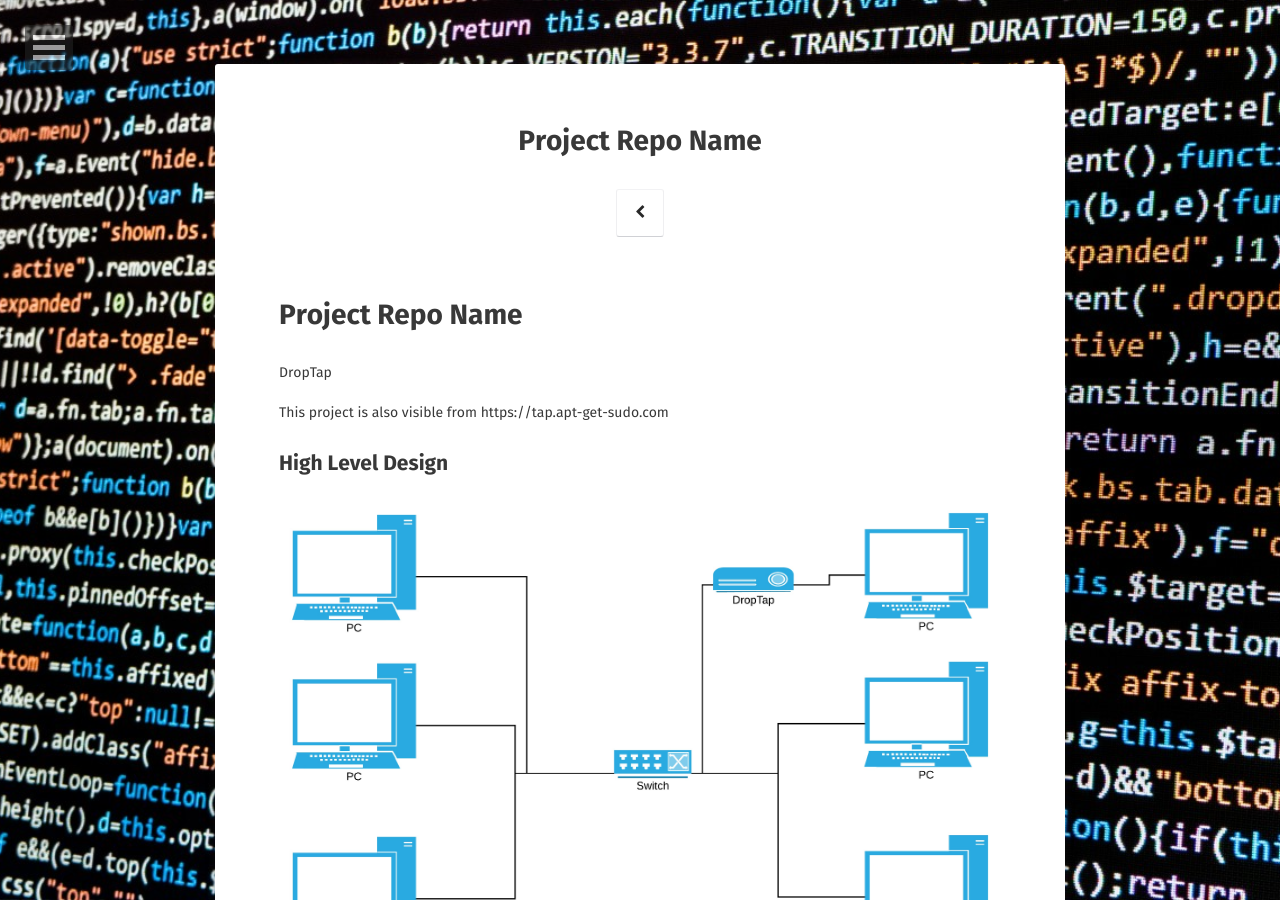
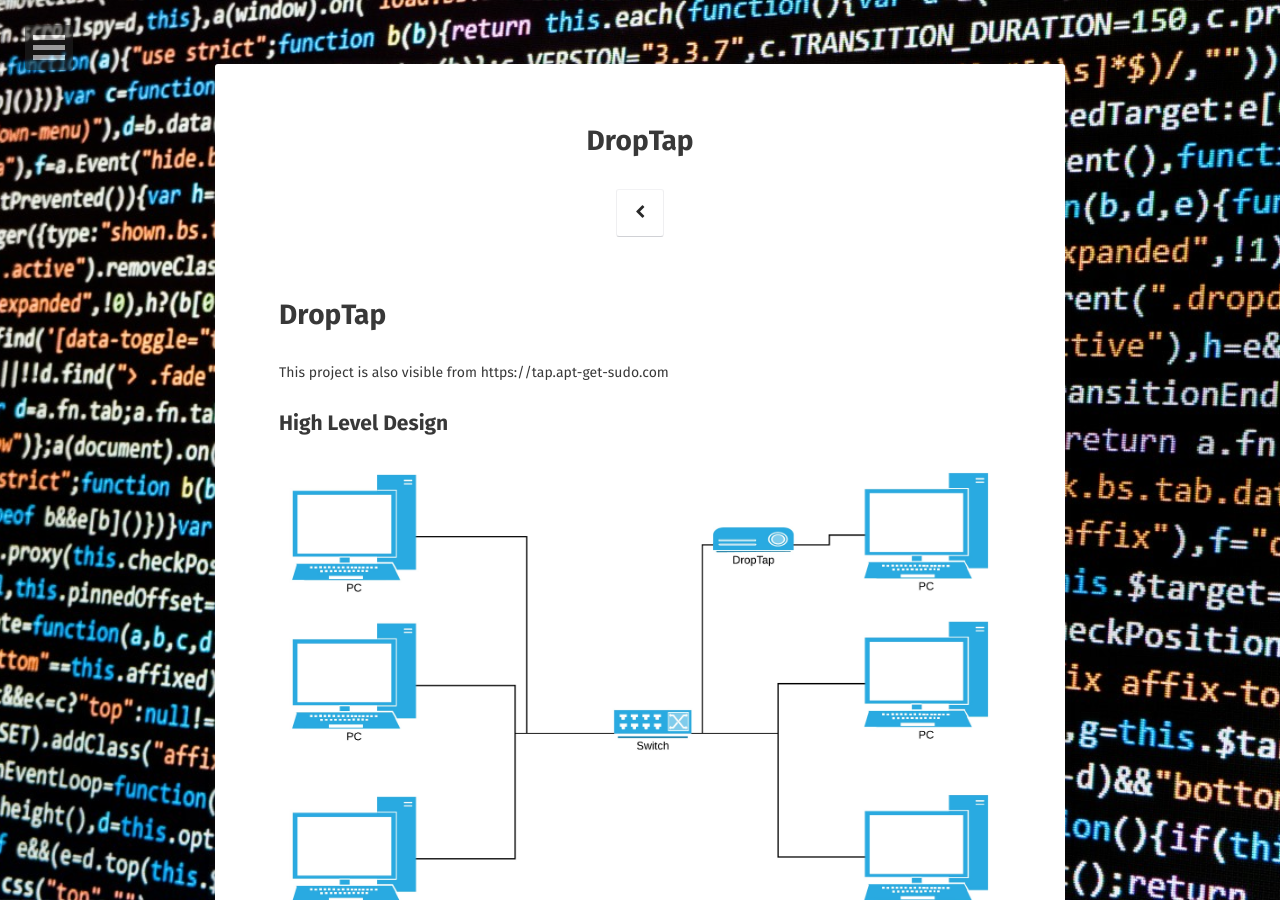
Before and after one commit to mgalde/DropTap, a Jekyll site: the page built from DesignRequirements.md, in a window 1280 px wide and 900 px high. Built offline with Jekyll 4.4.1, drawn with Linux system fonts in a browser that asks for light colours; some web fonts are replaced; our own code applies the rules of GitHub Pages for plain Markdown files; comment, search, counter and statistics services are not loaded.

Commit message:
style saver

```diff
--- a/DesignRequirements.md
+++ b/DesignRequirements.md
@@ -1,5 +1,4 @@
-# Project Repo Name
-DropTap
+# DropTap
 
 This project is also visible from https://tap.apt-get-sudo.com
 
```
Also changed, not shown: ApplicationRequirements.md (+1 -2 lines), README.md.
